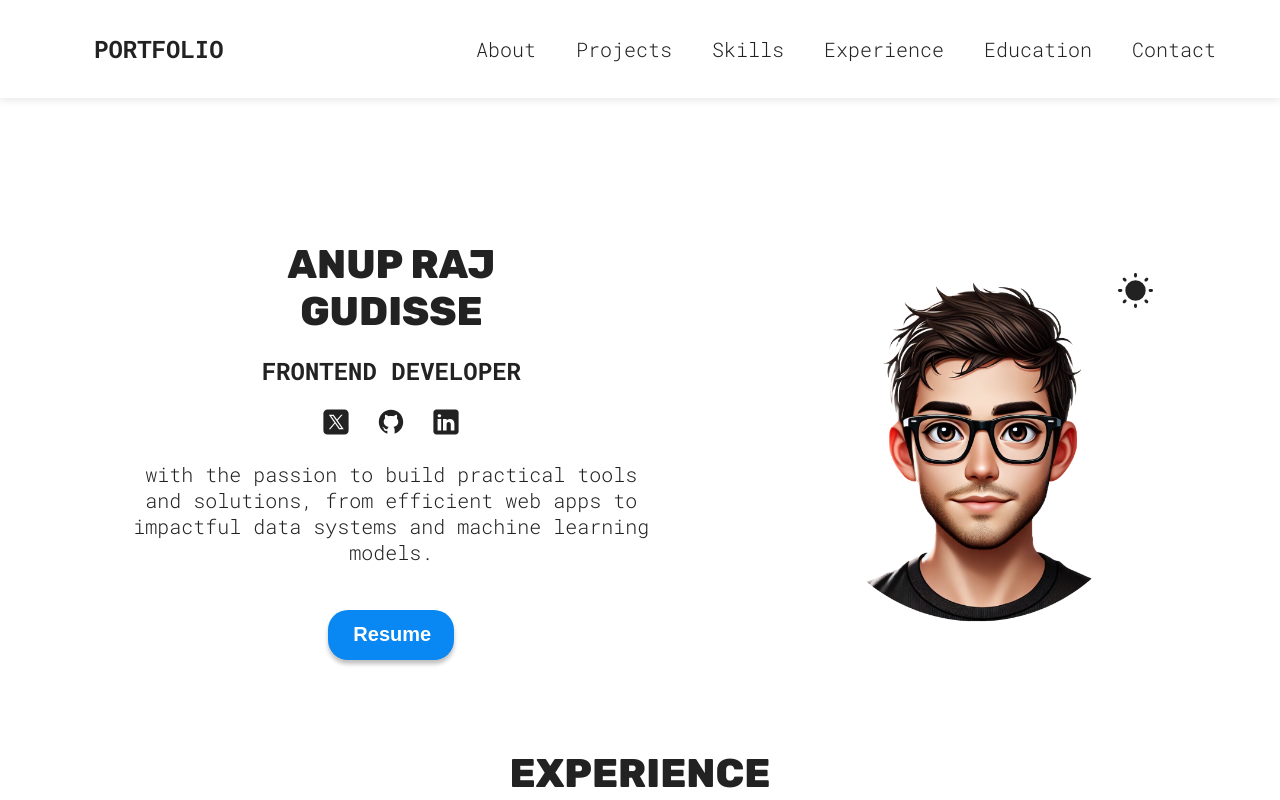
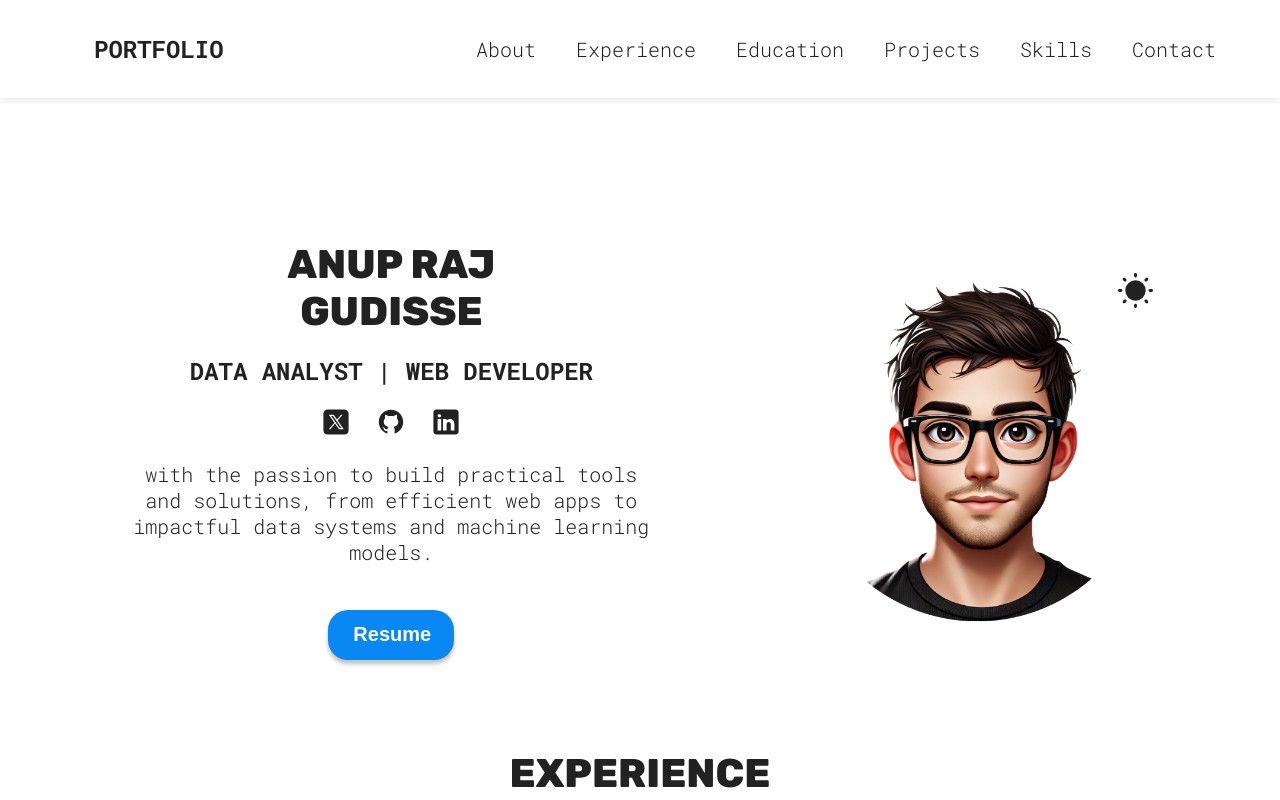
Before and after one commit to AnuprajGudisse/Anup-Raj, a React (Vite) app: page / in a window 1280 px wide. Shown: the top 800 px of the page. Built offline with nearby package versions, Linux system fonts and the light colour scheme.

Commit message:
updated the skills, and header

```diff
--- a/index.html
+++ b/index.html
@@ -9,7 +9,7 @@
   <meta charset="UTF-8">
   <meta name="viewport" content="width=device-width, initial-scale=1.0">
   <meta name="description" content="Explore Anup's portfolio, showcasing data analysis, machine learning, and web development projects. Passionate about creating impactful, real-world solutions using modern technologies.">
-  <meta name="keywords" content="Anup, Data Analyst, Web Developer, Machine Learning, Portfolio, Python, SQL, Django, JavaScript, React, Data Visualization, AI, Internship">
+  <meta name="keywords" content="Anup, Data Analyst, Web Developer, Machine Learning, Portfolio, Python, SQL, Django, JavaScript, React, Data Visualization, AI, Full-Stack develepor">
   <meta name="author" content="Anup">
 
   <!-- Open Graph / Facebook -->
--- a/src/sections/Hero/Hero.jsx
+++ b/src/sections/Hero/Hero.jsx
@@ -28,7 +28,7 @@ function Hero() {
         <h1>
             Anup Raj <br/> Gudisse
         </h1>
-        <h2>Frontend Developer</h2>
+        <h2>Data Analyst | Web Developer </h2>
         <span>
             <a href="https://x.com/baan1409" target="_blank">
                 <img src={twitterIcon} alt="X icon"/>
--- a/src/sections/Navbar/Navbar.jsx
+++ b/src/sections/Navbar/Navbar.jsx
@@ -35,6 +35,16 @@ function Navbar() {
             </a>
           </li>
           <li>
+            <a href='#experience'>
+              <p>Experience</p>
+            </a>
+          </li>
+          <li>
+            <a href='#education'>
+              <p>Education</p>
+            </a>
+          </li>
+          <li>
             <a href='#projects'>
               <p>Projects</p>
             </a>
@@ -42,16 +52,6 @@ function Navbar() {
           <li>
             <a href='#skills'>
               <p>Skills</p>
-            </a>
-          </li>
-          <li>
-            <a href='#experience'>
-              <p>Experience</p>
-            </a>
-          </li>
-          <li>
-            <a href='#education'>
-              <p>Education</p>
             </a>
           </li>
           <li>
--- a/src/sections/Skills/Skills.jsx
+++ b/src/sections/Skills/Skills.jsx
@@ -5,8 +5,8 @@ function Skills() {
   const { theme } = useTheme();
 
   const skills = [
-    "HTML", "CSS", "JavaScript", "Bootstrap",
-    "Python", "C", "Java", "Django",
+    "HTML", "CSS", "JavaScript", "Bootstrap","React.js","Node.js",
+    "Python", "C", "Java", "Django","Flask",
     "SQL", "PostgreSQL", "DBeaver", "PGAdmin",
     "Power BI", "Tableau", "Pandas", "Matplotlib", "Plotly", "Git"
   ];
```
